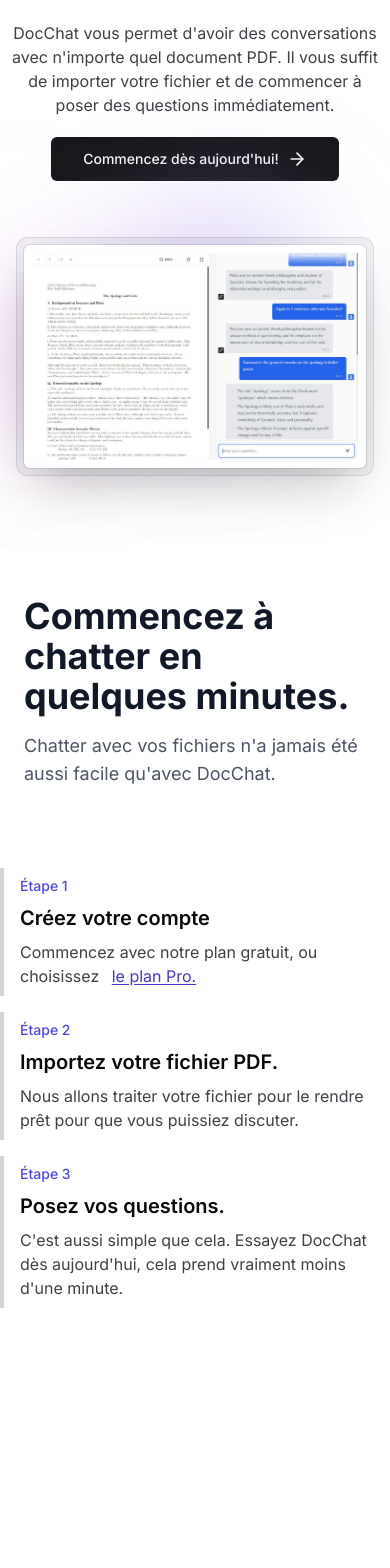
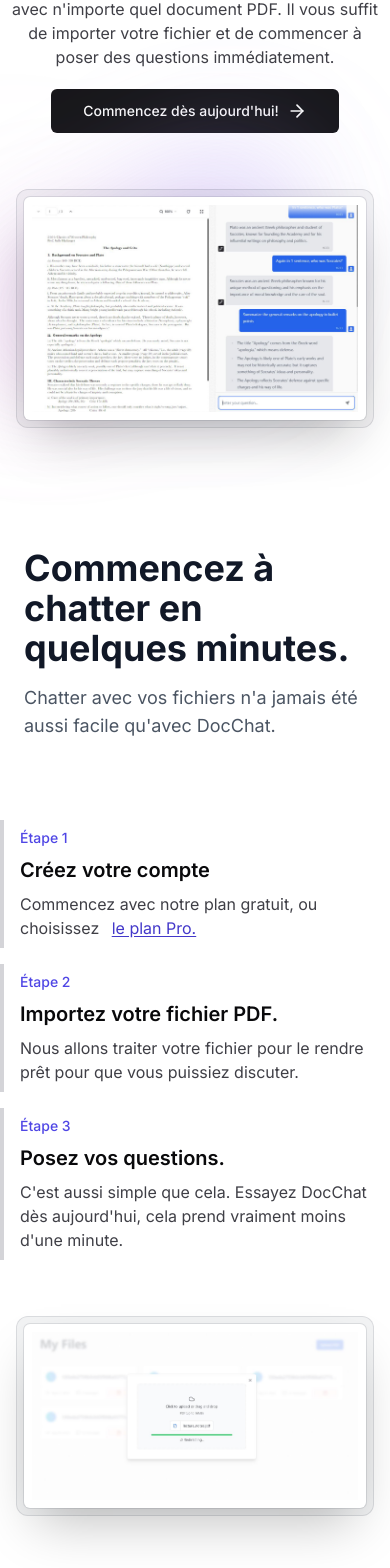
Before and after one commit to idrissi-hamza/DocChat, a Next.js app: page / in a window 390 px wide. Shown: the part 425-1993 px from the top of the page. Before the commit the page ends 1861 px from the top, so only its background shows below. Built offline with nearby package versions, Linux system fonts and the light colour scheme.

Commit message:
add file upload section

```diff
--- a/src/app/page.tsx
+++ b/src/app/page.tsx
@@ -4,6 +4,7 @@
 import { ArrowRight } from 'lucide-react';
 import { buttonVariants } from '@/components/ui/button';
 import Step from './components/Step';
+import ImageSection from './components/ImageSection';
 
 export default function Home() {
   return (
@@ -15,7 +16,7 @@
           </p>
         </div>
         <h1 className="max-w-4xl text-5xl font-bold md:text-6xl lg:text-7xl">
-          Discutez avec vos <span className="text-indigo-600">documents</span>
+          Discutez avec vos <span className="text-indigo-600"> documents </span>
           en quelques secondes.
         </h1>
         <p className="mt-5 max-w-prose text-zinc-700 sm:text-lg">
@@ -47,20 +48,12 @@
               className="relative left-[calc(50%-11rem)] aspect-[1155/678] w-[36.125rem] -translate-x-1/2 rotate-[30deg] bg-gradient-to-tr from-[#ff80b5] to-[#9089fc] opacity-30 sm:left-[calc(50%-30rem)] sm:w-[72.187rem]"
             />
           </div>
-          <div className="mx-auto max-w-6xl px-6 lg:px-8">
-            <div className="mt-16 flow-root sm:mt-24">
-              <div className="-m-2 rounded-xl bg-gray-900/5 p-2 ring-1 ring-inset ring-gray-900/10 lg:-m-4 lg:rounded-2xl lg:p-4">
-                <Image
+          <ImageSection
+            src="/dashboard-preview.jpg"
             alt="product preview"
-                  src="/dashboard-preview.jpg"
             width={1364}
             height={866}
-                  quality={100}
-                  className="rounded-md bg-white p-2 sm:p-8 md:p-20 shadow-2xl ring-1 ring-gray-900/10"
           />
-              </div>
-            </div>
-          </div>
 
           <div
             aria-hidden="true"
@@ -112,6 +105,13 @@
             aujourd'hui, cela prend vraiment moins d'une minute."
           />
         </ol>
+
+        <ImageSection
+          src="/file-upload-preview.jpg"
+          alt="file-upload"
+          width={1419}
+          height={732}
+        />
       </div>
     </>
   );
```
Also changed, not shown: public/file-upload-preview.jpg (added). Lines whose indentation alone changed are shown as unchanged.
